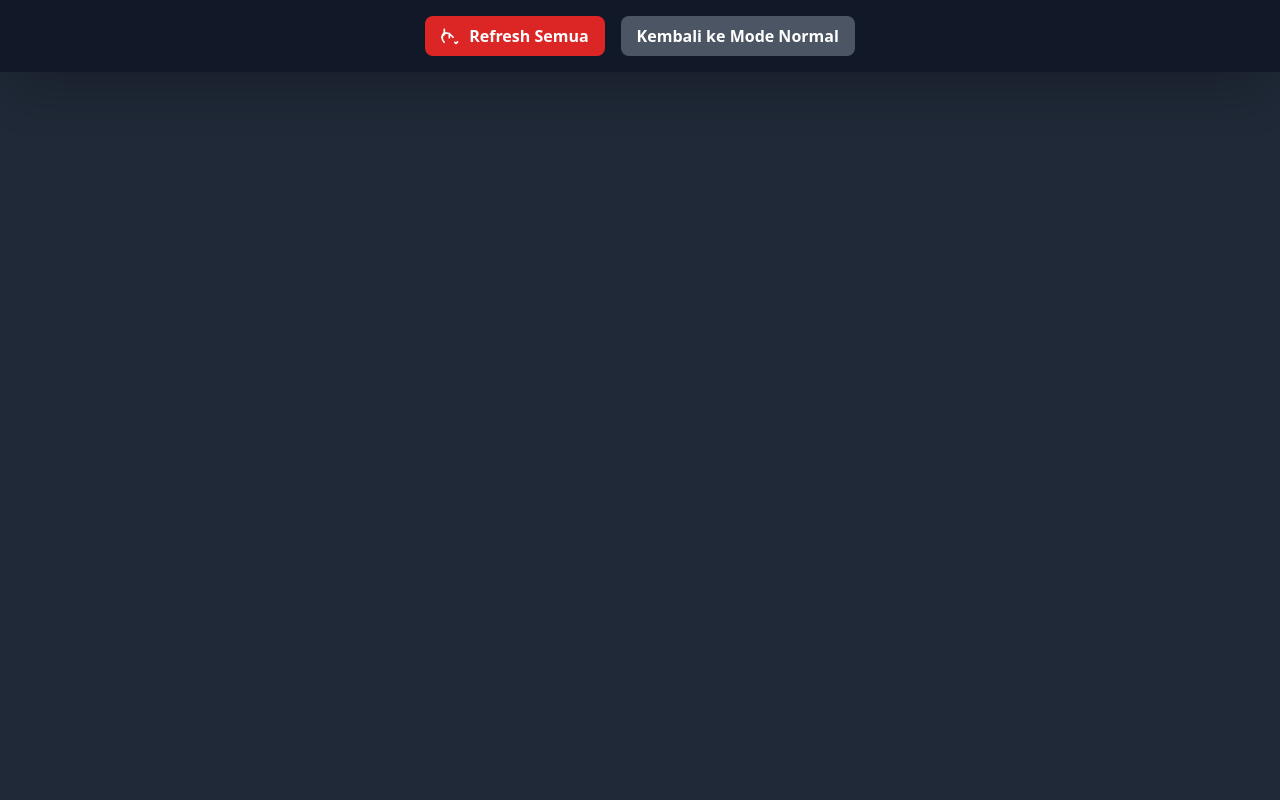
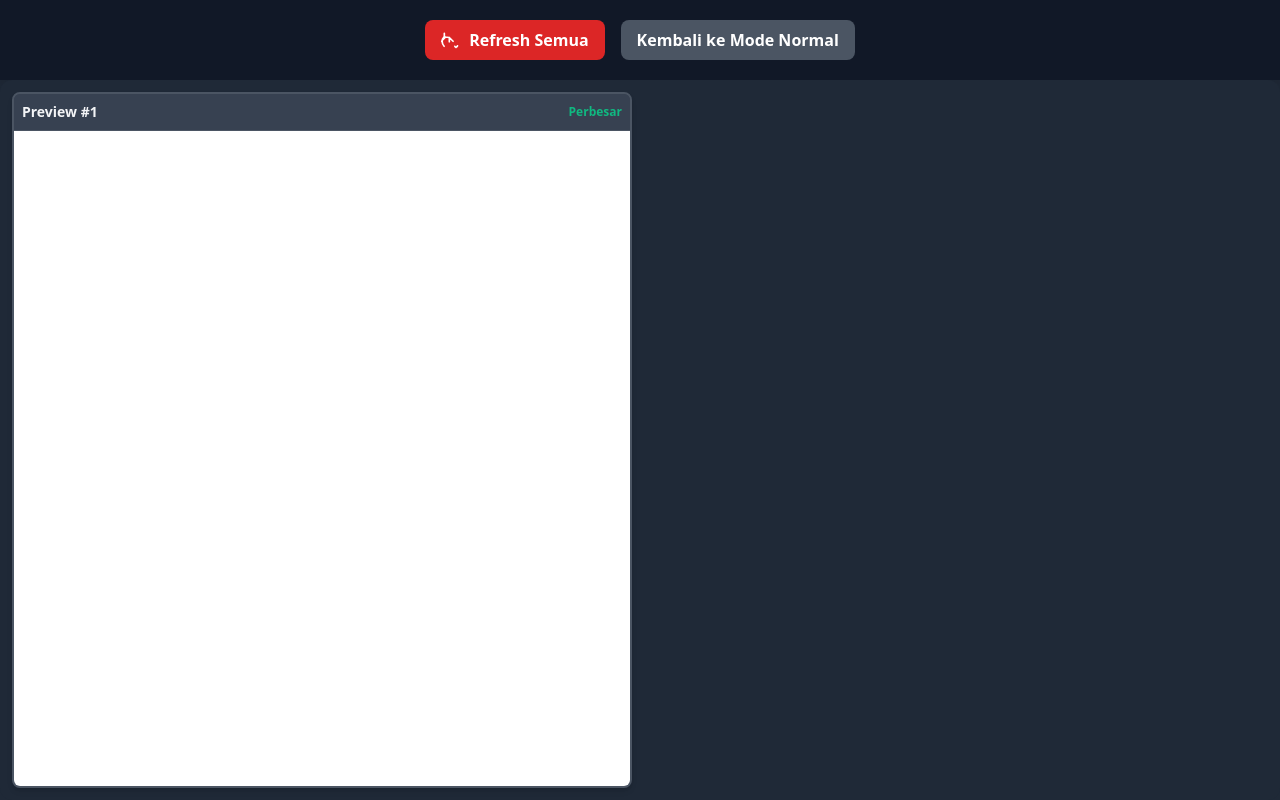
Before and after one commit to hancihuyyy/Zz9c, a plain HTML site: page pr.html in a window 1280 px wide. Both pictures are taken after a click on the button "Mode Perbesar Semua". Drawn offline with nearby package versions, Linux system fonts and the light colour scheme.

Commit message:
2025-10-08_22-09-05

```diff
--- a/pr.html
+++ b/pr.html
@@ -9,6 +9,11 @@
     <style>
         /* Menggunakan font Inter */
         html { font-family: 'Inter', sans-serif; }
+
+        /* FIX KRITIS: Memastikan latar belakang body berwarna gelap agar tidak putih di lingkungan terisolasi */
+        body {
+            background-color: #1f2937 !important;
+        }
 
         /* Keyframes untuk animasi berputar */
         @keyframes spin {
@@ -31,20 +36,22 @@
             top: 0;
             left: 0;
             width: 100vw;
-            height: 100vh;
-            padding: 0.5rem;
+            /* Tinggi dikurangi tinggi kontrol fullscreen di atas */
+            height: calc(100vh - 80px);
+            padding: 0.75rem;
+            margin-top: 80px; /* Jarak dari kontrol di atas */
             z-index: 50;
             background-color: #1f2937;
             transition: all 0.5s ease-in-out;
             /* Selalu 2 kolom saat fullscreen */
             grid-template-columns: repeat(2, 1fr) !important;
             grid-auto-rows: 1fr;
-            gap: 0.75rem;
+            gap: 1rem;
         }
 
         #preview-area.is-fullscreen .preview-card {
-             /* Tinggi untuk 2 baris fullscreen dikurangi padding/gap */
-             height: calc(50vh - 1.5rem);
+             /* Tinggi 50% dikurangi padding/gap saat fullscreen */
+             height: 100%;
         }
 
         /* Style untuk border pratinjau */
@@ -66,7 +73,7 @@
             left: 0;
             width: 100%;
             height: 100%;
-            background-color: rgba(31, 41, 55, 0.85); /* dark-bg semi-transparan */
+            background-color: rgba(31, 41, 55, 0.95); /* dark-bg semi-transparan */
             z-index: 10;
             display: flex;
             justify-content: center;
@@ -79,13 +86,12 @@
             animation: spin 1s linear infinite;
         }
 
-        /* Tata Letak Mobile (selalu 2 kolom) - Dibuat lebih besar dari sebelumnya */
+        /* Tata Letak Mobile (selalu 2 kolom) - Tinggi minimum yang lebih baik */
         #preview-area {
-            grid-template-columns: repeat(2, 1fr); /* 2 kolom di mobile */
-            gap: 0.75rem; /* Jarak standar */
-            /* Tinggi minimum yang lebih besar (disesuaikan dengan gambar referensi) */
+            grid-template-columns: repeat(2, 1fr);
+            gap: 0.75rem;
             grid-auto-rows: minmax(300px, 1fr);
-            padding: 0.75rem; /* Padding kecil untuk jarak dari tepi */
+            padding: 0.75rem;
         }
 
         /* Menyembunyikan elemen lain saat mode zoom individu aktif */
@@ -97,8 +103,8 @@
         /* Responsive height control for desktop/tablet */
         @media (min-width: 1024px) {
             #preview-area {
-                gap: 1.5rem; /* Jarak yang lebih besar di desktop */
-                grid-auto-rows: minmax(300px, 1fr); /* Jaga tinggi minimum di desktop */
+                gap: 1.5rem;
+                grid-auto-rows: minmax(350px, 1fr);
             }
             .preview-card {
                 /* Tinggi di desktop/tablet yang proporsional */
@@ -124,13 +130,14 @@
 </head>
 <body class="bg-dark-bg text-gray-100 min-h-screen p-4 sm:p-8">
 
+    <!-- Header (Disembunyikan saat fullscreen) -->
     <header class="text-center mb-8" id="main-header">
         <h1 class="text-3xl sm:text-4xl font-extrabold text-primary">Pratinjau Kode HTML Multi-Panel</h1>
         <p class="mt-2 text-gray-400">Pilih jumlah panel dan beri nama pratinjau Anda.</p>
     </header>
 
-    <!-- Fullscreen Controls (Disembunyikan secara default) -->
-    <section id="fullscreen-controls" class="hidden fixed top-0 left-0 w-full p-4 bg-gray-900 z-50 shadow-2xl justify-center space-x-4">
+    <!-- Fullscreen Controls (Disembunyikan secara default, hanya muncul saat fullscreen) -->
+    <section id="fullscreen-controls" class="hidden fixed top-0 left-0 w-full h-20 p-4 bg-gray-900 z-50 shadow-2xl justify-center space-x-4 items-center">
         <button id="fullscreen-refresh" onclick="refreshAllPreviews()" class="bg-red-600 hover:bg-red-700 text-white font-bold py-2 px-4 rounded-lg transition duration-200 flex items-center space-x-2">
             <svg class="w-5 h-5" fill="none" stroke="currentColor" viewBox="0 0 24 24" xmlns="http://www.w3.org/2000/svg"><path stroke-linecap="round" stroke-linejoin="round" stroke-width="2" d="M4 4v5h.582m15.176 10a2.5 2.5 0 01-1.4 1.4A2.5 2.5 0 0118.01 20.91a2.5 2.5 0 01-1.4-1.4m-12.87 0a8.002 8.002 0 01-.06-11.233L10 9m0 0l4.5 4.5m-4.5-4.5v5m-5-5l-4.5 4.5"></path></svg>
             <span id="fs-refresh-text">Refresh Semua</span>
@@ -140,7 +147,8 @@
         </button>
     </section>
 
-    <main class="max-w-7xl mx-auto" id="main-content">
+    <!-- KONTROL & UPLOAD AREA (Ini akan disembunyikan saat fullscreen) -->
+    <div class="max-w-7xl mx-auto" id="controls-wrapper">
 
         <!-- Kontrol Utama: Pilih Jumlah Panel & Aksi Global -->
         <section class="mb-8 p-4 bg-card-bg rounded-xl shadow-lg flex flex-col items-center justify-between space-y-4">
@@ -174,10 +182,11 @@
         <!-- Area Unggahan File -->
         <section id="upload-area" class="grid grid-cols-1 md:grid-cols-2 lg:grid-cols-4 gap-4 mb-8"></section>
 
-        <!-- Area Pratinjau (Iframe) -->
-        <section id="preview-area" class="transition-all duration-500"></section>
+    </div>
+    <!-- AKHIR KONTROL & UPLOAD AREA -->
 
-    </main>
+    <!-- AREA PRATINJAU (Selalu terlihat, diubah ukurannya saat fullscreen) -->
+    <section id="preview-area" class="max-w-7xl mx-auto transition-all duration-500"></section>
 
     <script>
         // Variabel global
@@ -187,11 +196,12 @@
         const fullscreenText = document.getElementById('fullscreen-text');
         const fullscreenControls = document.getElementById('fullscreen-controls');
         const mainHeader = document.getElementById('main-header');
-        const mainContent = document.getElementById('main-content');
+        const controlsWrapper = document.getElementById('controls-wrapper'); // Menggantikan mainContent
         const mainRefreshButton = document.getElementById('main-refresh');
         const fullscreenRefreshButton = document.getElementById('fullscreen-refresh');
+        const bodyElement = document.body;
 
-        let isRefreshing = false; // Status untuk mencegah refresh ganda
+        let isRefreshing = false;
         const loadedHtmlContents = {};
 
         // --- LOGIKA UTAMA ---
@@ -245,7 +255,7 @@
                                   file:bg-primary file:text-white hover:file:bg-indigo-600 cursor-pointer"
                            onchange="handleFileUpload(event, ${i})">
                 `;
-                uploadArea.appendChild(fileInputContainer);
+                controlsWrapper.querySelector('#upload-area').appendChild(fileInputContainer); // Memastikan upload area berada di dalam controlsWrapper
 
                 // Buat Iframe Preview Card
                 const previewCard = document.createElement('div');
@@ -254,7 +264,7 @@
                 previewCard.innerHTML = `
                     <div id="loading-overlay-${i}" class="loading-overlay hidden">
                         <svg class="loading-spinner w-8 h-8" fill="none" stroke="currentColor" viewBox="0 0 24 24" xmlns="http://www.w3.org/2000/svg"><path stroke-linecap="round" stroke-linejoin="round" stroke-width="2" d="M4 4v5h.582m15.176 10a2.5 2.5 0 01-1.4 1.4A2.5 2.5 0 0118.01 20.91a2.5 2.5 0 01-1.4-1.4m-12.87 0a8.002 8.002 0 01-.06-11.233L10 9m0 0l4.5 4.5m-4.5-4.5v5m-5-5l-4.5 4.5"></path></svg>
-                        <span class="mt-2">Memuat Ulang...</span>
+                        <span class="mt-2 text-base">Memuat Ulang...</span>
                     </div>
                     <div class="p-2 bg-gray-700 text-sm font-semibold border-b border-gray-600 flex justify-between items-center">
                         <span id="preview-title-${i}">${defaultTitle}</span>
@@ -272,11 +282,11 @@
                 }
             }
 
-            // Nonaktifkan mode fullscreen
+            // Atur status tampilan normal saat inisialisasi
             previewArea.classList.remove('is-fullscreen');
             fullscreenControls.classList.add('hidden');
             mainHeader.classList.remove('hidden');
-            mainContent.classList.remove('hidden');
+            controlsWrapper.classList.remove('hidden'); // Memastikan controlsWrapper terlihat
             fullscreenText.textContent = 'Mode Perbesar Semua';
         }
 
@@ -332,15 +342,28 @@
         }
 
         /**
-         * MELAKUKAN REFRESH SEMUA IFRAME DENGAN JEDA 3 DETIK.
+         * MELAKUKAN REFRESH SEMUA IFRAME DENGAN JEDA 3 DETIK (BERSAMAAN).
          */
         async function refreshAllPreviews() {
-            if (isRefreshing) return; // Mencegah klik ganda
+            if (isRefreshing) return;
+
+            const count = parseInt(previewCountSelect.value, 10);
+            let activePreviews = [];
+
+            for (let i = 1; i <= count; i++) {
+                if (loadedHtmlContents[i] && loadedHtmlContents[i].content) {
+                    activePreviews.push(i);
+                }
+            }
+
+            if (activePreviews.length === 0) {
+                console.log(`Tidak ada pratinjau yang dimuat untuk di-refresh.`);
+                return;
+            }
 
             isRefreshing = true;
-            const count = parseInt(previewCountSelect.value, 10);
 
-            // Nonaktifkan tombol dan update teks
+            // 1. Nonaktifkan tombol dan update teks
             const buttons = [mainRefreshButton, fullscreenRefreshButton];
             buttons.forEach(btn => {
                 if (btn) {
@@ -349,29 +372,28 @@
                 }
             });
 
-            let refreshedCount = 0;
+            // 2. Tampilkan overlay loading di SEMUA panel aktif
+            activePreviews.forEach(i => {
+                const overlay = document.getElementById(`loading-overlay-${i}`);
+                if (overlay) overlay.classList.remove('hidden');
+            });
 
-            for (let i = 1; i <= count; i++) {
-                const card = document.getElementById(`preview-card-${i}`);
+            // 3. TUNGGU 3 DETIK (DELAY)
+            console.log("Menunggu 3 detik sebelum me-refresh semua...");
+            await new Promise(resolve => setTimeout(resolve, 3000));
+
+            // 4. LAKUKAN REFRESH SEMUA SECARA BERSAMAAN
+            activePreviews.forEach(i => {
+                renderHtmlContent(loadedHtmlContents[i].content, i);
+            });
+
+            // 5. Sembunyikan overlay loading
+            activePreviews.forEach(i => {
                 const overlay = document.getElementById(`loading-overlay-${i}`);
+                if (overlay) overlay.classList.add('hidden');
+            });
 
-                if (loadedHtmlContents[i] && loadedHtmlContents[i].content) {
-                    // Tampilkan overlay loading
-                    if (overlay) overlay.classList.remove('hidden');
-
-                    // Tunggu 3 detik (delay)
-                    await new Promise(resolve => setTimeout(resolve, 3000));
-
-                    // Lakukan refresh
-                    renderHtmlContent(loadedHtmlContents[i].content, i);
-                    refreshedCount++;
-
-                    // Sembunyikan overlay loading
-                    if (overlay) overlay.classList.add('hidden');
-                }
-            }
-
-            // Aktifkan kembali tombol dan reset teks
+            // 6. Aktifkan kembali tombol dan reset teks
             buttons.forEach(btn => {
                 if (btn) {
                     btn.disabled = false;
@@ -381,30 +403,32 @@
             document.getElementById('fs-refresh-text').textContent = 'Refresh Semua';
 
             isRefreshing = false;
-
-            if (refreshedCount > 0) {
-                 console.log(`Berhasil me-refresh ${refreshedCount} pratinjau.`);
-            } else {
-                 console.log(`Tidak ada pratinjau yang dimuat untuk di-refresh.`);
-            }
+            console.log(`Berhasil me-refresh ${activePreviews.length} pratinjau secara bersamaan.`);
         }
 
         /**
          * Mengaktifkan/menonaktifkan mode fullscreen untuk semua panel pratinjau.
          */
         function toggleFullScreen() {
-            const isFullscreen = previewArea.classList.toggle('is-fullscreen');
+            const isFullscreen = !previewArea.classList.contains('is-fullscreen');
 
-            // Perbarui kontrol dan header
-            fullscreenText.textContent = isFullscreen ? 'Kecilkan Kembali' : 'Mode Perbesar Semua';
+            // Perbarui kelas elemen
+            previewArea.classList.toggle('is-fullscreen', isFullscreen);
 
             // Tampilkan/Sembunyikan kontrol fullscreen
             fullscreenControls.classList.toggle('flex', isFullscreen);
             fullscreenControls.classList.toggle('hidden', !isFullscreen);
 
-            // Sembunyikan/Tampilkan header dan konten utama
-            mainHeader.classList.toggle('hidden', isFullscreen);
-            mainContent.classList.toggle('hidden', isFullscreen);
+            // Sembunyikan/Tampilkan header dan WRAPPER KONTROL (controlsWrapper)
+            const shouldHide = isFullscreen;
+            mainHeader.classList.toggle('hidden', shouldHide);
+            controlsWrapper.classList.toggle('hidden', shouldHide);
+
+            // Tambahkan/Hapus kelas untuk menyembunyikan scrollbar di body saat fullscreen
+            bodyElement.style.overflow = isFullscreen ? 'hidden' : '';
+
+            // Perbarui teks tombol di main content
+            fullscreenText.textContent = isFullscreen ? 'Kecilkan Kembali' : 'Mode Perbesar Semua';
 
             // Pastikan tidak ada zoom individu yang aktif
              if (activeZoomId) {
@@ -449,6 +473,7 @@
 
                 zoomText.textContent = 'Kecilkan';
                 activeZoomId = id;
+                bodyElement.style.overflow = 'hidden'; // Sembunyikan scrollbar
             } else {
                 card.classList.remove('fixed', 'inset-0', 'w-full', 'h-full', 'z-40', 'p-4', 'm-0', 'bg-dark-bg', 'flex');
 
@@ -461,6 +486,7 @@
 
                 zoomText.textContent = 'Perbesar';
                 activeZoomId = null;
+                bodyElement.style.overflow = ''; // Tampilkan kembali scrollbar
             }
         }
 
```
